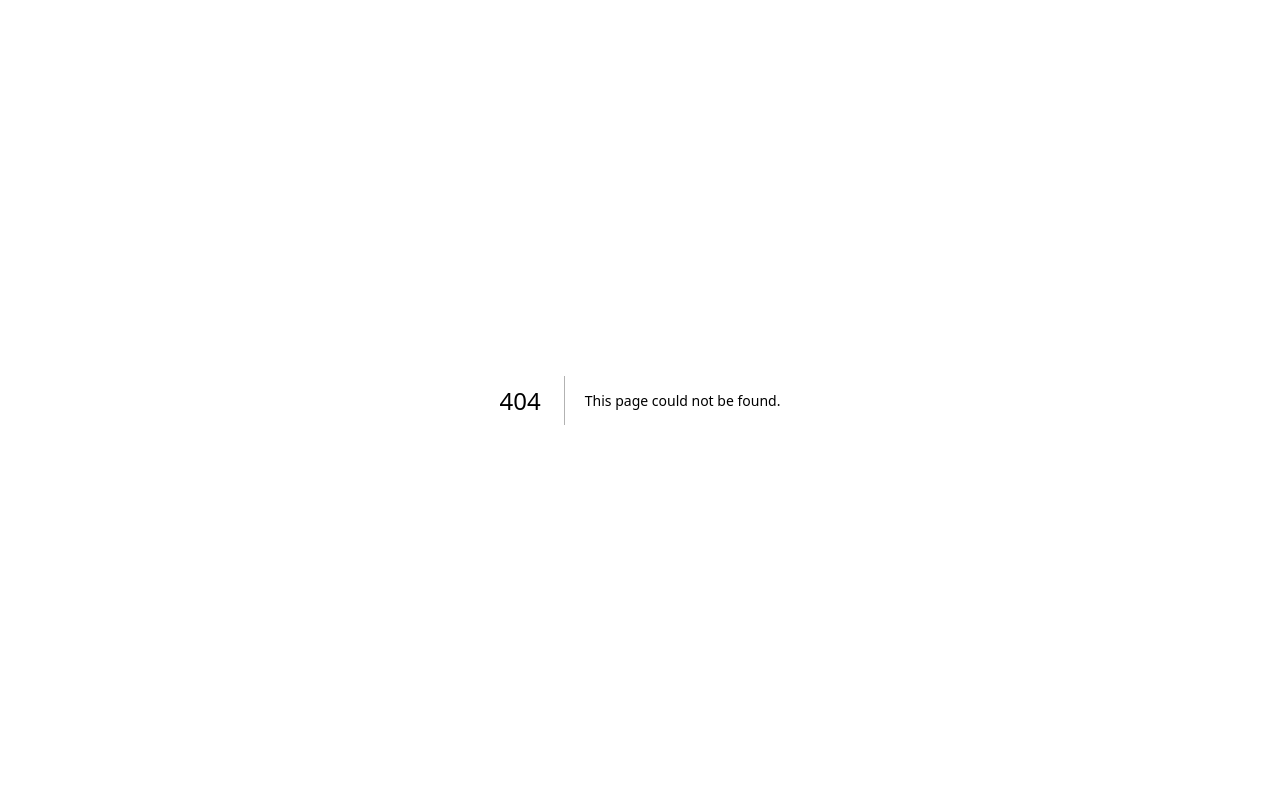
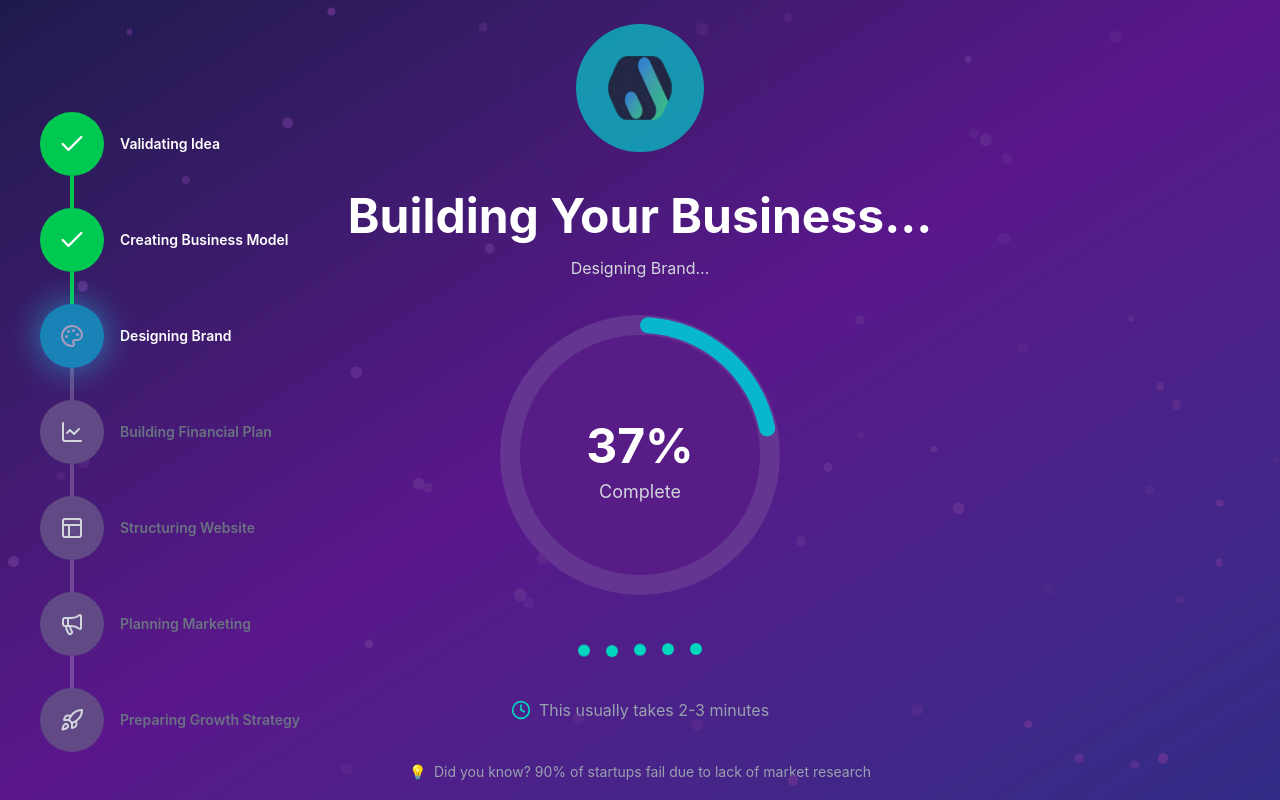
Before and after one commit to haseeburrehman18/startup-launch-saas-platform, a Next.js app: page /processing in a window 1280 px wide. Before the commit this address had no page. Shown: the top 800 px of the page. Built offline with nearby package versions, Linux system fonts and the light colour scheme.

Commit message:
adding pages

```diff
--- a/package.json
+++ b/package.json
@@ -26,7 +26,7 @@
     "react-dom": "19.2.3",
     "react-hook-form": "^7.71.1",
     "react-icons": "^5.6.0",
-    "recharts": "^2.15.4",
+    "recharts": "^3.8.0",
     "sonner": "^2.0.7",
     "style-loader": "^4.0.0",
     "tailwind-merge": "^3.4.0",
--- a/src/app/layout.js
+++ b/src/app/layout.js
@@ -15,7 +15,7 @@ export default function RootLayout({
   return (
     <html lang="en">
       <body
-        className="bg-gray-100 antialiased [--font-geist-sans:Arial,Helvetica,sans-serif] [--font-geist-mono:'Courier_New',monospace]">
+        className=" bg-gray-100 antialiased [--font-geist-sans:Arial,Helvetica,sans-serif] [--font-geist-mono:'Courier_New',monospace]">
         {children}
         <Footer />
       </body>
--- /dev/null
+++ b/src/app/processing/page.js
@@ -0,0 +1,152 @@
+"use client";
+
+
+import {
+  ChartLine,
+  Clock,
+  Layout,
+  LucideFileText,
+  LucideRocket,
+  Megaphone,
+  PaletteIcon,
+  Search,
+  Check,
+} from "lucide-react";
+import React, { useEffect, useState } from "react";
+import CircularProgress from "../../components/circularprogress";
+import BackgroundParticles from "../../components/BackgroundParticles";
+
+
+function Page() {
+  const [counter, setCounter] = useState(0);
+
+  const list = [
+    { text: "Validating Idea", icon: <Search /> },
+    { text: "Creating Business Model", icon: <LucideFileText /> },
+    { text: "Designing Brand", icon: <PaletteIcon /> },
+    { text: "Building Financial Plan", icon: <ChartLine /> },
+    { text: "Structuring Website", icon: <Layout /> },
+    { text: "Planning Marketing", icon: <Megaphone /> },
+    { text: "Preparing Growth Strategy", icon: <LucideRocket /> },
+  ];
+
+  useEffect(() => {
+    const timer = setInterval(() => {
+      setCounter((prev) => {
+        if (prev >= 100) {
+          clearInterval(timer);
+          return 100;
+        }
+        return prev + 1;
+      });
+    }, 150);
+
+    return () => clearInterval(timer);
+  }, []);
+
+  const activeStep = Math.min(
+    Math.floor(counter / (100 / list.length)),
+    list.length - 1,
+  );
+
+  return (
+    <div className=" w-full min-h-screen relative overflow-hidden bg-gradient-to-br from-indigo-950 via-purple-900 to-indigo-900">
+    <BackgroundParticles  />
+
+      <div className="absolute left-10 top-28">
+        <div className="flex flex-col">
+          {list.map((item, index) => {
+            const completed = index < activeStep;
+            const active = index === activeStep;
+
+            return (
+              <div key={item.text} className="flex items-start gap-4">
+                <div className="flex flex-col items-center">
+                  <div
+                    className={`
+            h-16 w-16 rounded-full flex items-center justify-center
+            transition-all duration-700 shrink-0
+            ${
+              completed
+                ? "bg-green-500 text-white"
+                : active
+                  ? "bg-cyan-400 text-white shadow-[0_0_35px_#22d3ee] animate-pulse"
+                  : "bg-[#614986] text-gray-300"
+            }
+          `}
+                  >
+                    {completed ? <Check size={28} /> : item.icon}
+                  </div>
+
+                  {index !== list.length - 1 && (
+                    <div
+                      className={`w-1 h-8 ${
+                        completed ? "bg-green-500" : "bg-white/20"
+                      }`}
+                    />
+                  )}
+                </div>
+
+                <div className="h-16 flex items-center">
+                  <h3
+                    className={`font-semibold text-sm whitespace-nowrap ${
+                      completed || active ? "text-white" : "text-gray-500"
+                    }`}
+                  >
+                    {item.text}
+                  </h3>
+                </div>
+              </div>
+            );
+          })}
+        </div>
+      </div>
+
+      <div className=" flex flex-col justify-center items-center p-4">
+        <div className="relative flex justify-center items-center m-2">
+
+          <div className="absolute w-32 h-32 rounded-full border-2 bg-transparent border-[#0EB0BD] animate-ping bg-[#0EB0BD]"></div>
+          <div className="w-32 h-32 bg-[#0EB0BD] flex items-center justify-center rounded-full animate-pulse"></div>
+          <img
+            src="./images/mlogo.png"
+            className="h-16 w-16 z-40 absolute"
+          />
+        </div>
+
+        <h1 className="font-bold text-white text-5xl pt-8 mb-4">
+          Building Your Business...
+        </h1>
+
+        <p className="text-gray-300">{list[activeStep]?.text}...</p>
+
+        <CircularProgress percentage={counter} />
+
+        <div className="flex items-center justify-center gap-4 mt-4">
+          {[0, 1, 2, 3, 4].map((i) => (
+            <span
+              key={i}
+              className="h-3 w-3 rounded-full bg-teal-400 animate-bounce"
+              style={{
+                animationDelay: `${i * 0.15}s`,
+              }}
+            />
+          ))}
+        </div>
+
+        <div className="mt-10 flex gap-2 justify-center items-center">
+          <Clock className="text-teal-400 size-5" />
+          <span className="text-gray-400">This usually takes 2-3 minutes</span>
+        </div>
+
+        <div className="mt-10 flex gap-2 justify-center items-center">
+          <p className="text-gray-400 text-sm">💡</p>
+          <p className="text-gray-400 text-sm">
+            Did you know? 90% of startups fail due to lack of market research
+          </p>
+        </div>
+      </div>
+    </div>
+  );
+}
+
+export default Page;
--- /dev/null
+++ b/src/components/BackgroundParticles.js
@@ -0,0 +1,39 @@
+"use client";
+
+import { motion } from "framer-motion";
+
+export default function BackgroundParticles() {
+  const particles = Array.from({ length: 60 }, (_, i) => ({
+    id: i,
+    x: Math.random() * 100,
+    y: Math.random() * 100,
+    size: Math.random() * 7 + 6,
+  }));
+
+  return (
+    <div className="absolute inset-0 overflow-hidden pointer-events-none">
+      {particles.map((p) => (
+        <motion.div
+          key={p.id}
+          className="absolute rounded-full bg-[#693493]"
+          style={{
+            width: p.size,
+            height: p.size,
+            left: `${p.x}%`,
+            top: `${p.y}%`,
+          }}
+          animate={{
+            y: [0, -20, 0, 15, 0],
+            x: [0, 10, -10, 5, 0],
+            opacity: [0.2, 0.8, 0.3],
+          }}
+          transition={{
+            duration: 1.5 + Math.random() * 2,
+            repeat: Infinity,
+            ease: "easeInOut",
+          }}
+        />
+      ))}
+    </div>
+  );
+}
--- /dev/null
+++ b/src/components/circularprogress.js
@@ -0,0 +1,94 @@
+"use client";
+
+import {
+  Label,
+  PolarAngleAxis,
+  PolarGrid,
+  PolarRadiusAxis,
+  RadialBar,
+  RadialBarChart,
+} from "recharts";
+
+import { ChartContainer } from "@/components/ui/chart";
+
+export default function CircularProgress({ percentage }) {
+  const chartData = [
+    {
+      name: "progress",
+      value: percentage,
+      fill: "#08B6CD",
+    },
+  ];
+
+  const chartConfig = {
+    progress: {
+      label: "Progress",
+      color: "#08B6CD",
+    },
+  };
+
+  return (
+    <ChartContainer
+      config={chartConfig}
+      className="mx-auto h-[350px] w-[350px]  "
+    >
+      <RadialBarChart
+        data={chartData}
+        startAngle={90}
+        endAngle={-270}
+        innerRadius={120}
+        outerRadius={140}
+      >
+        <PolarGrid
+          gridType="circle"
+          radialLines={false}
+          stroke="none"
+          polarRadius={[140, 120]}
+          className="first:fill-[#653592] last:fill-[#581C87]"
+        />
+
+        <PolarAngleAxis type="number" domain={[0, 100]} tick={false} />
+
+        <RadialBar dataKey="value" fill="#08B6CD" cornerRadius={12} />
+
+        <PolarRadiusAxis tick={false} tickLine={false} axisLine={false}>
+          <Label
+            content={({ viewBox }) => {
+              if (!viewBox || !("cx" in viewBox) || !("cy" in viewBox)) {
+                return null;
+              }
+
+              return (
+                <text
+                  x={viewBox.cx}
+                  y={viewBox.cy}
+                  textAnchor="middle"
+                  dominantBaseline="middle"
+                >
+                  <tspan
+                    x={viewBox.cx}
+                    y={viewBox.cy - 5}
+                    fill="white"
+                    fontSize="48"
+                    fontWeight="700"
+                  >
+                    {percentage}%
+                  </tspan>
+
+                  <tspan
+                    x={viewBox.cx}
+                    y={viewBox.cy + 38}
+                    fill="#D1D5DB"
+                    fontSize="18"
+                  >
+                    Complete
+                  </tspan>
+                </text>
+              );
+            }}
+          />
+        </PolarRadiusAxis>
+      </RadialBarChart>
+    </ChartContainer>
+  );
+}
--- a/src/components/ui/chart.tsx
+++ b/src/components/ui/chart.tsx
@@ -2,21 +2,26 @@
 
 import * as React from "react"
 import * as RechartsPrimitive from "recharts"
+import type { TooltipValueType } from "recharts"
 
 import { cn } from "@/lib/utils"
 
 // Format: { THEME_NAME: CSS_SELECTOR }
 const THEMES = { light: "", dark: ".dark" } as const
 
-export type ChartConfig = {
-  [k in string]: {
+const INITIAL_DIMENSION = { width: 320, height: 200 } as const
+type TooltipNameType = number | string
+
+export type ChartConfig = Record<
+  string,
+  {
     label?: React.ReactNode
     icon?: React.ComponentType
   } & (
     | { color?: string; theme?: never }
     | { color?: never; theme: Record<keyof typeof THEMES, string> }
   )
-}
+>
 
 type ChartContextProps = {
   config: ChartConfig
@@ -39,15 +44,20 @@ function ChartContainer({
   className,
   children,
   config,
+  initialDimension = INITIAL_DIMENSION,
   ...props
 }: React.ComponentProps<"div"> & {
   config: ChartConfig
   children: React.ComponentProps<
     typeof RechartsPrimitive.ResponsiveContainer
   >["children"]
+  initialDimension?: {
+    width: number
+    height: number
+  }
 }) {
   const uniqueId = React.useId()
-  const chartId = `chart-${id || uniqueId.replace(/:/g, "")}`
+  const chartId = `chart-${id ?? uniqueId.replace(/:/g, "")}`
 
   return (
     <ChartContext.Provider value={{ config }}>
@@ -61,7 +71,9 @@ function ChartContainer({
         {...props}
       >
         <ChartStyle id={chartId} config={config} />
-        <RechartsPrimitive.ResponsiveContainer>
+        <RechartsPrimitive.ResponsiveContainer
+          initialDimension={initialDimension}
+        >
           {children}
         </RechartsPrimitive.ResponsiveContainer>
       </div>
@@ -71,7 +83,7 @@ function ChartContainer({
 
 const ChartStyle = ({ id, config }: { id: string; config: ChartConfig }) => {
   const colorConfig = Object.entries(config).filter(
-    ([, config]) => config.theme || config.color
+    ([, config]) => config.theme ?? config.color
   )
 
   if (!colorConfig.length) {
@@ -88,7 +100,7 @@ ${prefix} [data-chart=${id}] {
 ${colorConfig
   .map(([key, itemConfig]) => {
     const color =
-      itemConfig.theme?.[theme as keyof typeof itemConfig.theme] ||
+      itemConfig.theme?.[theme as keyof typeof itemConfig.theme] ??
       itemConfig.color
     return color ? `  --color-${key}: ${color};` : null
   })
@@ -125,7 +137,13 @@ function ChartTooltipContent({
     indicator?: "line" | "dot" | "dashed"
     nameKey?: string
     labelKey?: string
-  }) {
+  } & Omit<
+    RechartsPrimitive.DefaultTooltipContentProps<
+      TooltipValueType,
+      TooltipNameType
+    >,
+    "accessibilityLayer"
+  >) {
   const { config } = useChart()
 
   const tooltipLabel = React.useMemo(() => {
@@ -134,11 +152,11 @@ function ChartTooltipContent({
     }
 
     const [item] = payload
-    const key = `${labelKey || item?.dataKey || item?.name || "value"}`
+    const key = `${labelKey ?? item?.dataKey ?? item?.name ?? "value"}`
     const itemConfig = getPayloadConfigFromPayload(config, item, key)
     const value =
       !labelKey && typeof label === "string"
-        ? config[label as keyof typeof config]?.label || label
+        ? (config[label]?.label ?? label)
         : itemConfig?.label
 
     if (labelFormatter) {
@@ -182,13 +200,13 @@ function ChartTooltipContent({
         {payload
           .filter((item) => item.type !== "none")
           .map((item, index) => {
-            const key = `${nameKey || item.name || item.dataKey || "value"}`
+            const key = `${nameKey ?? item.name ?? item.dataKey ?? "value"}`
             const itemConfig = getPayloadConfigFromPayload(config, item, key)
-            const indicatorColor = color || item.payload.fill || item.color
+            const indicatorColor = color ?? item.payload?.fill ?? item.color
 
             return (
               <div
-                key={item.dataKey}
+                key={index}
                 className={cn(
                   "flex w-full flex-wrap items-stretch gap-2 [&>svg]:h-2.5 [&>svg]:w-2.5 [&>svg]:text-muted-foreground",
                   indicator === "dot" && "items-center"
@@ -231,12 +249,14 @@ function ChartTooltipContent({
                       <div className="grid gap-1.5">
                         {nestLabel ? tooltipLabel : null}
                         <span className="text-muted-foreground">
-                          {itemConfig?.label || item.name}
+                          {itemConfig?.label ?? item.name}
                         </span>
                       </div>
-                      {item.value && (
+                      {item.value != null && (
                         <span className="font-mono font-medium text-foreground tabular-nums">
-                          {item.value.toLocaleString()}
+                          {typeof item.value === "number"
+                            ? item.value.toLocaleString()
+                            : String(item.value)}
                         </span>
                       )}
                     </div>
@@ -258,11 +278,10 @@ function ChartLegendContent({
   payload,
   verticalAlign = "bottom",
   nameKey,
-}: React.ComponentProps<"div"> &
-  Pick<RechartsPrimitive.LegendProps, "payload" | "verticalAlign"> & {
-    hideIcon?: boolean
-    nameKey?: string
-  }) {
+}: React.ComponentProps<"div"> & {
+  hideIcon?: boolean
+  nameKey?: string
+} & RechartsPrimitive.DefaultLegendContentProps) {
   const { config } = useChart()
 
   if (!payload?.length) {
@@ -279,13 +298,13 @@ function ChartLegendContent({
     >
       {payload
         .filter((item) => item.type !== "none")
-        .map((item) => {
-          const key = `${nameKey || item.dataKey || "value"}`
+        .map((item, index) => {
+          const key = `${nameKey ?? item.dataKey ?? "value"}`
           const itemConfig = getPayloadConfigFromPayload(config, item, key)
 
           return (
             <div
-              key={item.value}
+              key={index}
               className={cn(
                 "flex items-center gap-1.5 [&>svg]:h-3 [&>svg]:w-3 [&>svg]:text-muted-foreground"
               )}
@@ -342,9 +361,7 @@ function getPayloadConfigFromPayload(
     ] as string
   }
 
-  return configLabelKey in config
-    ? config[configLabelKey]
-    : config[key as keyof typeof config]
+  return configLabelKey in config ? config[configLabelKey] : config[key]
 }
 
 export {
```
Also changed, not shown: public/images/mlogo.png (added), 1 other file (tests, documents, lock files or other folders).
